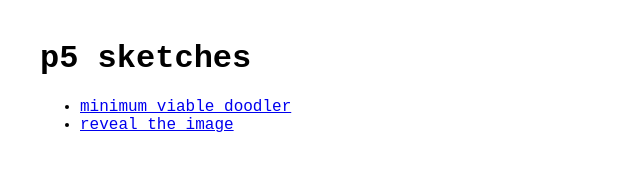
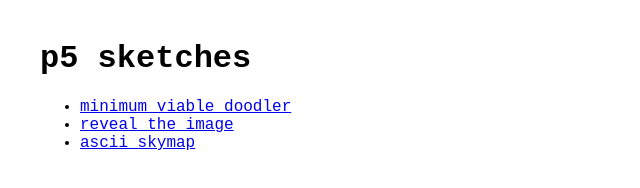
Before and after one commit to rfong/sandbox, a website built with Vite: page creative-coding/p5/index.html in a window 1280 px wide. Shown: the whole page, without its empty margins (0-640 px from the left). Built offline with nearby package versions, Linux system fonts and the light colour scheme.

Commit message:
[creative-coding/p5] add GH page links to readme and html index

```diff
--- a/creative-coding/p5/index.html
+++ b/creative-coding/p5/index.html
@@ -5,4 +5,5 @@
 <ul>
   <li><a href="doodle.html">minimum viable doodler</a></li>
   <li><a href="reveal.html">reveal the image</a></li>
+  <li><a href="skymap/">ascii skymap</a></li>
 </ul>
```
Also changed, not shown: creative-coding/p5/README.md.
